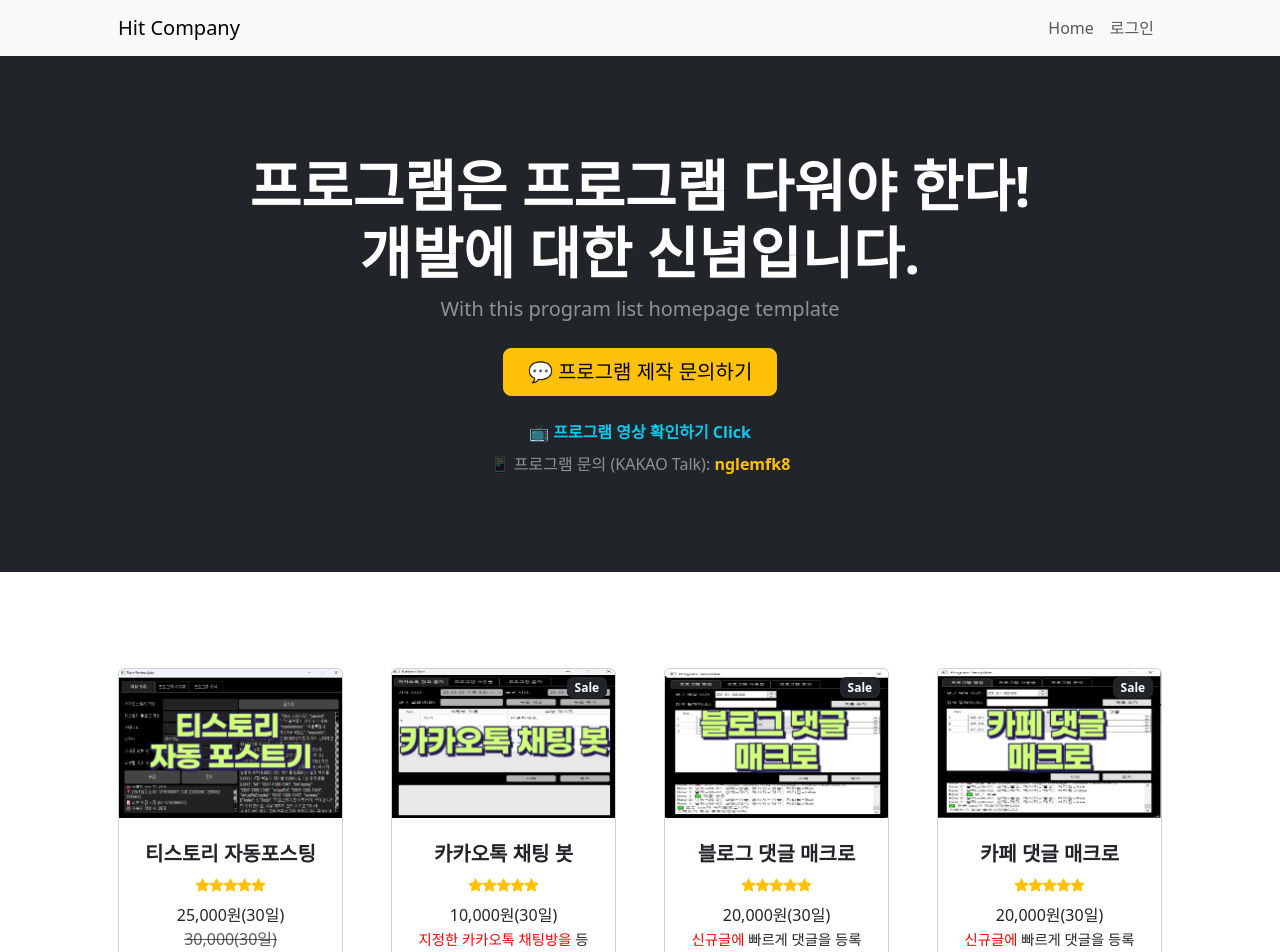
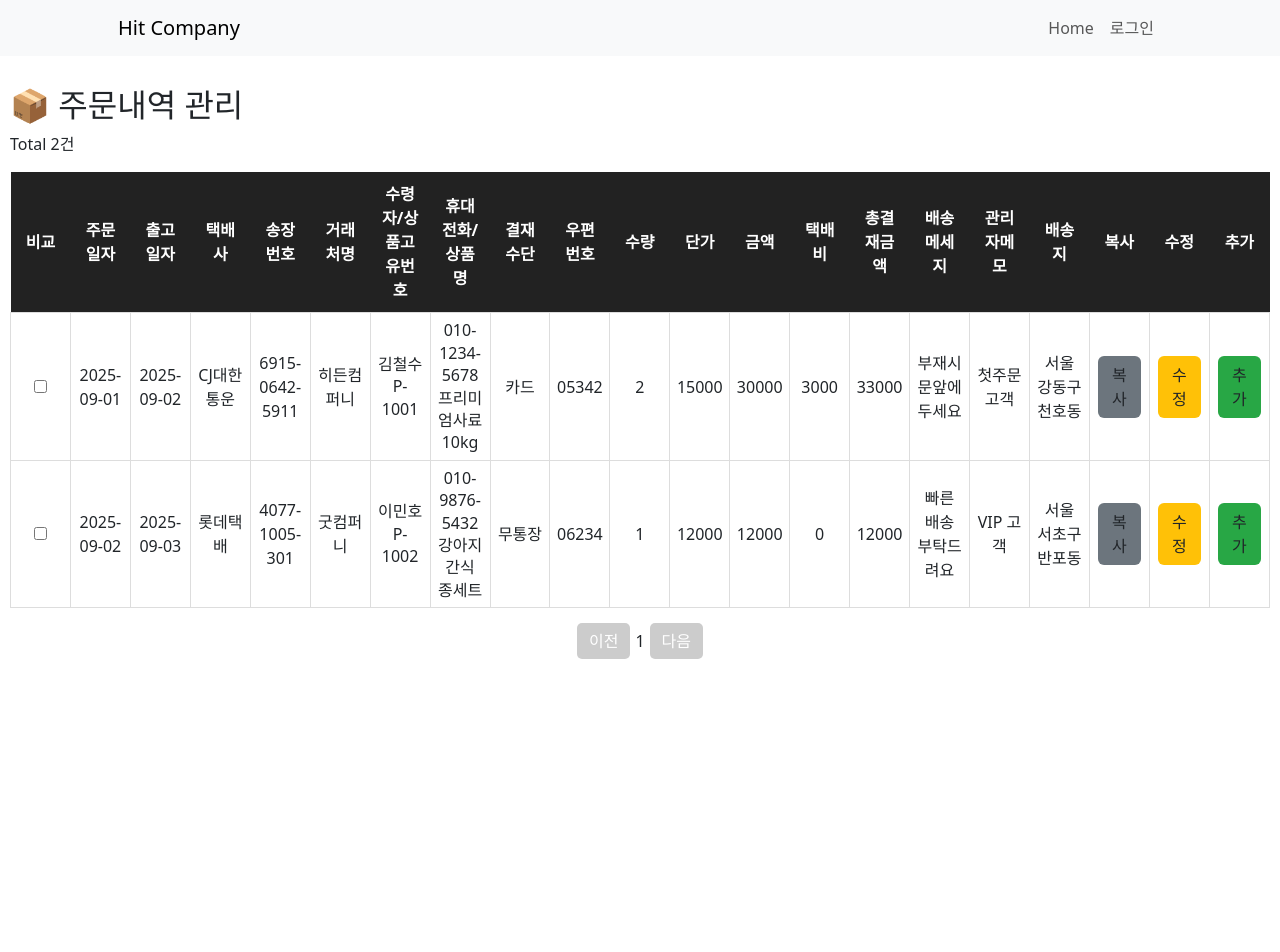
Before and after one commit to wockychoi/hit-frontend, a Vue app: page / in a window 1280 px wide. Shown: the top 952 px of the page. After the commit the page ends 800 px from the top, so only its background shows below. Built offline with nearby package versions, Linux system fonts and the light colour scheme.

Commit message:
no message

```diff
--- a/src/views/Home.vue
+++ b/src/views/Home.vue
@@ -1,231 +1,478 @@
 <template>
-  <div>
-    <!-- Header -->
-    <header class="bg-dark py-5">
-      <div class="container px-4 px-lg-5 my-5">
-        <div class="text-center text-white">
-          <h1 class="display-4 fw-bolder text-white text-center">
-            프로그램은 프로그램 다워야 한다!<br>개발에 대한 신념입니다.
-          </h1>
-          <p class="lead fw-normal text-white-50 text-center mb-4">
-            With this program list homepage template
-          </p>
+  <div class="table-container">
+    <h2>📦 주문내역 관리</h2>
+    <p>Total {{ orders.length }}건</p>
 
-          <div class="text-center mb-4">
-            <button type="button" class="btn btn-warning btn-lg px-4" @click="kakaoOpen">
-              💬 프로그램 제작 문의하기
-            </button>
-          </div>
+    <div class="table-wrapper">
+      <table class="order-table">
+        <thead>
+          <tr>
+            <th>비교</th>
+            <th>주문일자</th>
+            <th>출고일자</th>
+            <th>택배사</th>
+            <th>송장번호</th>
+            <th>거래처명</th>
+            <th>수령자/상품고유번호</th>
+            <th>휴대전화/상품명</th>
+            <th>결재수단</th>
+            <th>우편번호</th>
+            <th>수량</th>
+            <th>단가</th>
+            <th>금액</th>
+            <th>택배비</th>
+            <th>총결재금액</th>
+            <th>배송메세지</th>
+            <th>관리자메모</th>
+            <th>배송지</th>
+            <th>복사</th>
+            <th>수정</th>
+            <th>추가</th>
+          </tr>
+        </thead>
+        <tbody>
+          <tr v-for="(order, index) in paginatedOrders" :key="index">
+            <!-- 체크박스 -->
+            <td>
+              <input
+                type="checkbox"
+                v-model="selectedOrders"
+                :value="index + (currentPage - 1) * pageSize"
+              />
+            </td>
 
-          <div class="text-center text-white">
-            <div class="mb-2">
-              <span @click="youtubeOpen" class="text-decoration-none text-info fw-bold"  style=" cursor: pointer;">
-                📺 프로그램 영상 확인하기 Click
-              </span>
-            </div>
-            <div class="text-white-50">
-              📱 프로그램 문의 (KAKAO Talk): <span class="text-warning fw-bold">nglemfk8</span>
-            </div>
-          </div>
+            <!-- 일반 데이터/수정 -->
+            <td>
+              <input
+                v-if="isEditing(index)"
+                v-model="order.주문일자"
+                type="date"
+                class="edit-input"
+              />
+              <span v-else>{{ order.주문일자 }}</span>
+            </td>
 
+            <td>
+              <input
+                v-if="isEditing(index)"
+                v-model="order.출고일자"
+                type="date"
+                class="edit-input"
+              />
+              <span v-else>{{ order.출고일자 }}</span>
+            </td>
 
+            <td>
+              <input
+                v-if="isEditing(index)"
+                v-model="order.택배사"
+                type="text"
+                class="edit-input"
+              />
+              <span v-else>{{ order.택배사 }}</span>
+            </td>
 
-        </div>
-      </div>
-    </header>
+            <td>
+              <input
+                v-if="isEditing(index)"
+                v-model="order.송장번호"
+                type="text"
+                class="edit-input"
+              />
+              <span v-else>{{ order.송장번호 }}</span>
+            </td>
 
-    <!-- Products -->
-    <section class="py-5">
-      <div class="container px-4 px-lg-5 mt-5">
-        <div class="row gx-4 gx-lg-5 row-cols-2 row-cols-md-3 row-cols-xl-4 justify-content-center">
-          <div class="col mb-5" v-for="product in products" :key="product.id">
-            <div class="card h-100">
-              <div v-if="product.sale" class="badge bg-dark text-white position-absolute" style="top: 0.5rem; right: 0.5rem">Sale</div>
-              <img class="card-img-top" :src="product.image" alt="상품 이미지" />
-              <div class="card-body p-4">
-                <div class="text-center">
-                  <h5 class="fw-bolder">{{ product.name }}</h5>
-                  <div v-if="product.stars" class="d-flex justify-content-center small text-warning mb-2">
-                    <div v-for="n in product.stars" :key="n" class="bi-star-fill"></div>
-                  </div>
-                  <div v-if="product.oldPrice">
-                    {{ product.price }}
-                    <span class="text-muted text-decoration-line-through">{{ product.oldPrice }}</span>
-                  </div>
-                  <div v-else>
-                    {{ product.price }}
-                  </div>
-                  <div v-if="product.review">
-                    <p v-html="product.review"></p>
-                  </div>
-                </div>
+            <td>
+              <input
+                v-if="isEditing(index)"
+                v-model="order.거래처명"
+                type="text"
+                class="edit-input"
+              />
+              <span v-else>{{ order.거래처명 }}</span>
+            </td>
+
+            <!-- 수령자 + 상품고유번호 -->
+            <td>
+              <div v-if="isEditing(index)">
+                <input
+                  v-model="order.주문자"
+                  type="text"
+                  class="edit-input"
+                  placeholder="수령자"
+                />
+                <input
+                  v-model="order.상품고유번호"
+                  type="text"
+                  class="edit-input"
+                  placeholder="상품고유번호"
+                />
               </div>
-              <div class="card-footer p-4 pt-0 border-top-0 bg-transparent">
-                <div class="text-center">
-                  <button class="btn btn-outline-dark mt-auto" @click="openPopup(product.id)">
-                    {{ product.buttonText }}
-                  </button>
-                </div>
+              <div v-else>
+                <div>{{ order.주문자 }}</div>
+                <div>{{ order.상품고유번호 }}</div>
               </div>
-            </div>
-          </div>
-        </div>
-      </div>
-    </section>
+            </td>
+
+            <!-- 휴대전화 + 상품명 -->
+            <td>
+              <div v-if="isEditing(index)">
+                <input
+                  v-model="order.휴대전화"
+                  type="text"
+                  class="edit-input"
+                  placeholder="휴대전화"
+                />
+                <input
+                  v-model="order.상품명"
+                  type="text"
+                  class="edit-input"
+                  placeholder="상품명"
+                />
+              </div>
+              <div v-else>
+                <div>{{ order.휴대전화 }}</div>
+                <div>{{ order.상품명 }}</div>
+              </div>
+            </td>
+
+            <td>
+              <input
+                v-if="isEditing(index)"
+                v-model="order.결재수단"
+                type="text"
+                class="edit-input"
+              />
+              <span v-else>{{ order.결재수단 }}</span>
+            </td>
+
+            <td>
+              <input
+                v-if="isEditing(index)"
+                v-model="order.우편번호"
+                type="text"
+                class="edit-input"
+              />
+              <span v-else>{{ order.우편번호 }}</span>
+            </td>
+
+            <td>
+              <input
+                v-if="isEditing(index)"
+                v-model.number="order.수량"
+                type="number"
+                class="edit-input"
+              />
+              <span v-else>{{ order.수량 }}</span>
+            </td>
+
+            <td>
+              <input
+                v-if="isEditing(index)"
+                v-model.number="order.단가"
+                type="number"
+                class="edit-input"
+              />
+              <span v-else>{{ order.단가 }}</span>
+            </td>
+
+            <td>{{ order.금액 }}</td>
+            <td>{{ order.택배비 }}</td>
+            <td>{{ order.총결재금액 }}</td>
+
+            <!-- 두 줄 입력 (textarea) -->
+            <td>
+              <textarea
+                v-if="isEditing(index)"
+                v-model="order.배송메세지"
+                rows="2"
+                class="edit-textarea"
+              ></textarea>
+              <span v-else>{{ order.배송메세지 }}</span>
+            </td>
+
+            <td>
+              <textarea
+                v-if="isEditing(index)"
+                v-model="order.관리자메모"
+                rows="2"
+                class="edit-textarea"
+              ></textarea>
+              <span v-else>{{ order.관리자메모 }}</span>
+            </td>
+
+            <td>
+              <textarea
+                v-if="isEditing(index)"
+                v-model="order.배송지"
+                rows="2"
+                class="edit-textarea"
+              ></textarea>
+              <span v-else>{{ order.배송지 }}</span>
+            </td>
+
+            <!-- 버튼 -->
+            <td>
+              <button class="btn copy" @click="copyRow(index)">복사</button>
+            </td>
+            <td>
+              <button class="btn edit" @click="editRow(index)">
+                {{ editIndex === index ? "저장" : "수정" }}
+              </button>
+            </td>
+            <td>
+              <button class="btn add" @click="addRow">추가</button>
+            </td>
+          </tr>
+        </tbody>
+      </table>
+    </div>
+
+    <!-- 페이징 -->
+    <div class="pagination">
+      <button @click="prevPage" :disabled="currentPage === 1">이전</button>
+      <span>{{ currentPage }}</span>
+      <button @click="nextPage" :disabled="currentPage >= totalPages">다음</button>
+    </div>
   </div>
 </template>
 
 <script>
+import axios from "axios";
+
 export default {
-  name: 'Home',
   data() {
     return {
-      products: [
+      editIndex: null,
+      currentPage: 1,
+      pageSize: 5,
+      selectedOrders: [],
+      orders: [
         {
-          id: 1,
-          name: '티스토리 자동포스팅',
-          price: '25,000원(30일)',
-          oldPrice: '30,000(30일)',
-          image: '/programlist/tistory/tistory_home.png',
-          sale: false,
-          stars: 5,
-          buttonText: 'View detail',
-          review: '<span style="font-size:0.9rem"><strong>티스토리 자동포스팅 프로그램</strong>은 <span style="color:red;">키워드 기반</span>으로 자동 글 등록이 가능한 프로그램</span>'
+          주문일자: "2025-09-01",
+          출고일자: "2025-09-02",
+          택배사: "CJ대한통운",
+          송장번호: "6915-0642-5911",
+          거래처명: "히든컴퍼니",
+          주문자: "김철수",
+          상품고유번호: "P-1001",
+          휴대전화: "010-1234-5678",
+          상품명: "프리미엄사료 10kg",
+          결재수단: "카드",
+          우편번호: "05342",
+          수량: 2,
+          단가: 15000,
+          금액: 30000,
+          택배비: 3000,
+          총결재금액: 33000,
+          배송메세지: "부재시 문앞에 두세요",
+          관리자메모: "첫주문 고객",
+          배송지: "서울 강동구 천호동",
         },
         {
-          id: 2,
-          name: '카카오톡 채팅 봇',
-          price: '10,000원(30일)',
-
-          image: '/programlist/kakao/kakaobot_home.png',
-          sale: true,
-          stars: 5,
-          buttonText: 'View detail',
-          review: '<span style="font-size:0.9rem"><span style="color:red;">지정한 카카오톡 채팅방을</span> 등록한 문구를 자동으로 보내는 프로그램</span>'
+          주문일자: "2025-09-02",
+          출고일자: "2025-09-03",
+          택배사: "롯데택배",
+          송장번호: "4077-1005-301",
+          거래처명: "굿컴퍼니",
+          주문자: "이민호",
+          상품고유번호: "P-1002",
+          휴대전화: "010-9876-5432",
+          상품명: "강아지 간식 종세트",
+          결재수단: "무통장",
+          우편번호: "06234",
+          수량: 1,
+          단가: 12000,
+          금액: 12000,
+          택배비: 0,
+          총결재금액: 12000,
+          배송메세지: "빠른 배송 부탁드려요",
+          관리자메모: "VIP 고객",
+          배송지: "서울 서초구 반포동",
         },
-        {
-          id: 3,
-          name: '블로그 댓글 매크로',
-          price: '20,000원(30일)',
-          image: '/programlist/blog/blog_home.png',
-          sale: true,
-          stars: 5,
-          buttonText: 'View detail',
-          review: '<span style="font-size:0.9rem"><span style="color:red;">신규글에 </span>빠르게 댓글을 등록하는 프로그램</span>'
-        },
-        {
-          id: 4,
-          name: '카페 댓글 매크로',
-          price: '20,000원(30일)',
-          image: '/programlist/cafe/cafe_home.png',
-          sale: true,
-          stars: 5,
-          buttonText: 'View detail',
-          review: '<span style="font-size:0.9rem"><span style="color:red;">신규글에 </span>빠르게 댓글을 등록하는 프로그램</span>'
-        },
-        {
-          id: 5,
-          name: '밴드 댓글 매크로',
-          price: '30,000원(30일)',
-          image: '/programlist/band/band_home.png',
-          sale: true,
-          stars: 5,
-          buttonText: 'View detail',
-          review: '<span style="font-size:0.9rem"><span style="color:red;">신규글에 </span>빠르게 댓글을 등록하는 프로그램</span>'
-        },
-        {
-          id: 6,
-          name: '밴드 댓글 매크로(막힘->허용)',
-          price: '30,000원(30일)',
-          image: '/programlist/bandOption/bandOption_home.png',
-          sale: true,
-          stars: 5,
-          buttonText: 'View detail',
-          review: '<span style="font-size:0.9rem"><span style="color:red;">기존 댓글이 막혀있는 게시글에</span> 빠르게 댓글을 등록하는 프로그램</span>'
-        },
-        {
-          id: 7,
-          name: '블로그 추출기',
-          price: '30,000원(30일)',
-          image: '/programlist/blogExtract/blogExtract_home.png',
-          sale: true,
-          stars: 5,
-          buttonText: 'View detail',
-          review: '<span style="font-size:0.9rem"><span style="color:red;">키워드 기반으로</span>블로그를 추출하는 프로그램</span>'
-        },
-        {
-          id: 8,
-          name: '카페 추출기',
-          price: '30,000원(30일)',
-          image: '/programlist/cafeExtract/cafeExtract_home.png',
-          sale: true,
-          stars: 5,
-          buttonText: 'View detail',
-          review: '<span style="font-size:0.9rem"><span style="color:red;">입력한 카페를</span> 추출하는 프로그램</span>'
-        },
-        {
-          id: 9,
-          name: '유투브 댓글 추출기',
-          price: '30,000원(30일)',
-          image: '/programlist/youtube/youtube_home.png',
-          sale: true,
-          stars: 5,
-          buttonText: 'View detail',
-          review: '<span style="font-size:0.9rem"><span style="color:red;">유투브 댓글, 대댓글</span> 추출하는 프로그램</span>'
-        },
-        {
-          id: 10,
-          name: '블로그 수급 프로그램',
-          price: '50,000원(30일)',
-          image: '/programlist/blogSugup/blogSugup_home.png',
-          sale: true,
-          stars: 5,
-          buttonText: 'View detail',
-          review: '<span style="font-size:0.9rem"><span style="color:red;">최적화, 준최적화 블로그</span> 수급하는 프로그램</span>'
-        },
-        {
-          id: 11,
-          name: '골프장,테니스 예약 프로그램',
-          price: 'N/A',
-          image: '/programlist/macro/macro_home.png',
-          sale: true,
-          stars: 5,
-          buttonText: 'View detail',
-          review: '<span style="font-size:0.9rem"><span style="color:red;">각종 골프장, 테니스 사이트</span> 예약하는 프로그램</span>'
-        },
-
-        // 추가 아이템도 원하면 넣을 수 있어요
-      ]
-    }
+      ],
+    };
+  },
+  computed: {
+    totalPages() {
+      return Math.ceil(this.orders.length / this.pageSize);
+    },
+    paginatedOrders() {
+      const start = (this.currentPage - 1) * this.pageSize;
+      return this.orders.slice(start, start + this.pageSize);
+    },
   },
   methods: {
-    openPopup(productId) {
-    this.$router.push({ name: 'Detail', params: { productId } });
+    isEditing(index) {
+      return this.editIndex === index;
     },
-    kakaoOpen() {
-      const url = 'https://open.kakao.com/o/sWcxAaFh';
-      window.open(url, '문의하기', 'width=800,height=500,scrollbars=yes');
+    prevPage() {
+      if (this.currentPage > 1) this.currentPage--;
     },
-    youtubeOpen(){
-      const url = "https://www.youtube.com/@wakcro9648"
-      window.open(url, '문의하기', 'width=1000,height=800,scrollbars=yes');
-    }
-  }
-}
+    nextPage() {
+      if (this.currentPage < this.totalPages) this.currentPage++;
+    },
+    copyRow(index) {
+      const globalIndex = index + (this.currentPage - 1) * this.pageSize;
+      const newRow = { ...this.orders[globalIndex] };
+      this.orders.splice(globalIndex + 1, 0, newRow);
+      axios
+        .post("http://15.165.125.244:8080/admin/api/order/save", newRow)
+        .then(() => {
+          alert("복사된 주문 저장 완료");
+        });
+    },
+    addRow() {
+      const newRow = {
+        주문일자: "",
+        출고일자: "",
+        택배사: "",
+        송장번호: "",
+        거래처명: "",
+        주문자: "",
+        상품고유번호: "",
+        휴대전화: "",
+        상품명: "",
+        결재수단: "",
+        우편번호: "",
+        수량: 0,
+        단가: 0,
+        금액: 0,
+        택배비: 0,
+        총결재금액: 0,
+        배송메세지: "",
+        관리자메모: "",
+        배송지: "",
+      };
+      this.orders.push(newRow);
+      axios
+        .post("http://15.165.125.244:8080/admin/api/order/add", newRow)
+        .then(() => {
+          alert("새 주문 추가 완료");
+        });
+    },
+    editRow(index) {
+      const globalIndex = index + (this.currentPage - 1) * this.pageSize;
+      if (this.editIndex === index) {
+        // 저장 모드
+        this.orders[globalIndex].금액 =
+          this.orders[globalIndex].수량 * this.orders[globalIndex].단가;
+        this.orders[globalIndex].총결재금액 =
+          this.orders[globalIndex].금액 + this.orders[globalIndex].택배비;
+
+        axios
+          .post(
+            "http://15.165.125.244:8080/admin/api/order/modify",
+            this.orders[globalIndex]
+          )
+          .then(() => {
+            alert("주문 수정 완료");
+          });
+        this.editIndex = null;
+      } else {
+        this.editIndex = index;
+      }
+    },
+  },
+};
 </script>
 
 <style>
-@import url('https://cdn.jsdelivr.net/npm/bootstrap-icons@1.5.0/font/bootstrap-icons.css');
-@import url('https://fonts.googleapis.com/css2?family=Noto+Sans+KR&display=swap');
-@import url('https://cdn.jsdelivr.net/npm/bootstrap@5.2.3/dist/css/bootstrap.min.css');
+.table-container {
+  width: 100%;
+  margin: 20px auto;
+  padding: 10px;
+  background: #fff;
+  border-radius: 10px;
+}
 
-body {
-  font-family: 'Noto Sans KR', sans-serif;
-  line-height: 1.6;
-  color: #333;
+.table-wrapper {
+  width: 100%;
+  overflow-x: auto; /* 모바일에서 가로 스크롤 가능 */
 }
-.text-center a:hover {
-  text-decoration: underline;
-  color: #ffc107;
+
+.order-table {
+  width: 100%;
+  border-collapse: collapse;
+  background: #fff;
+  table-layout: fixed; /* 반응형 고정 */
+  word-wrap: break-word;
+  white-space: normal;
+}
+
+.order-table th {
+  background: #222;
+  color: #fff;
+  padding: 10px;
+  text-align: center;
+}
+
+.order-table td {
+  border: 1px solid #ddd;
+  padding: 6px;
+  text-align: center;
+  vertical-align: middle;
+}
+
+.order-table td div {
+  line-height: 1.4;
+}
+
+.edit-input {
+  width: 95%;
+  padding: 4px;
+  margin: 2px 0;
+  border: 1px solid #ccc;
+  border-radius: 4px;
+}
+
+.edit-textarea {
+  width: 95%;
+  padding: 4px;
+  margin: 2px 0;
+  border: 1px solid #ccc;
+  border-radius: 4px;
+  resize: vertical;
+}
+
+.btn {
+  padding: 5px 10px;
+  border: none;
+  cursor: pointer;
+  margin: 2px;
+  border-radius: 5px;
+  color: #fff;
+}
+
+.btn.copy {
+  background: #6c757d;
+}
+
+.btn.edit {
+  background: #ffc107;
+}
+
+.btn.add {
+  background: #28a745;
+}
+
+.pagination {
+  display: flex;
+  justify-content: center;
+  align-items: center;
+  margin-top: 15px;
+}
+
+.pagination button {
+  margin: 0 5px;
+  padding: 6px 12px;
+  background: #007bff;
+  color: #fff;
+  border: none;
+  border-radius: 5px;
+}
+
+.pagination button:disabled {
+  background: #ccc;
 }
 </style>
--- a/src/views/UserListRegister.vue
+++ b/src/views/UserListRegister.vue
@@ -19,7 +19,7 @@
         </div>
 
         <div class="mb-3">
-          <label class="form-label">이름</label>
+          <label class="form-label">회사명</label>
           <input v-model="form.userNm" type="text" class="form-control" required />
         </div>
 
@@ -33,7 +33,7 @@
           <input v-model="form.phoneNumber" type="text" class="form-control" required />
         </div>
 
-        <div class="mb-3">
+        <div class="mb-3" style="display: none;">
           <label class="form-label">추천인 (선택)</label>
           <input v-model="form.recommenderId" type="text" class="form-control" />
         </div>
```
